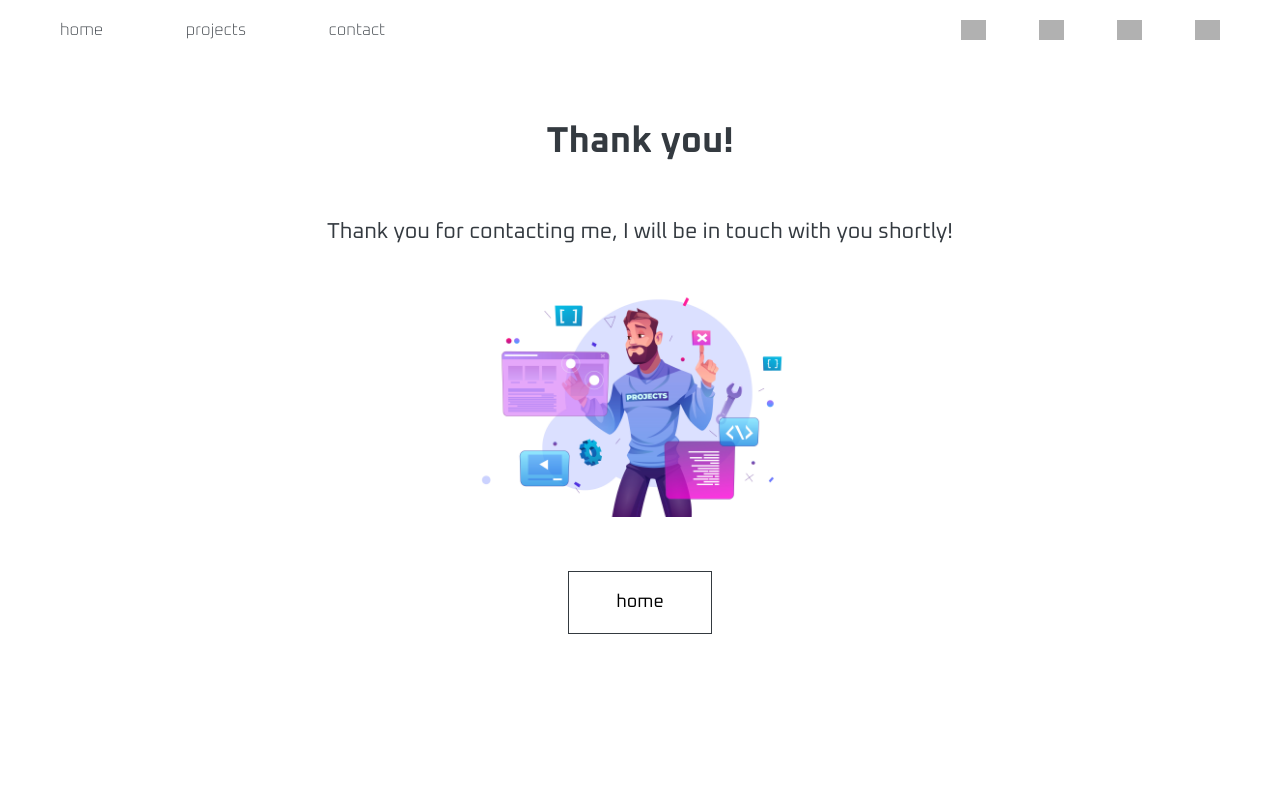
After one commit to nchernys/portfolio, a PHP site: page /success.html in a window 1280 px wide. The commit adds this page. Run offline with PHP 8.4, Linux system fonts and the light colour scheme; grey boxes are pictures that could not be loaded.

Commit message:
contact form update

```diff
--- a/contact.php
+++ b/contact.php
@@ -18,7 +18,7 @@ $txt = "Name: $name\r\nEmail: $email\r\nRequest: $message";
 if (!empty($email)) {
         $success = mail($to, $subject, $message, $headers);
     if ($success) {
-                header("Location: index.html");
+                header("Location: success.html");
         exit();
     } else {
 
--- a/index.html
+++ b/index.html
@@ -430,7 +430,7 @@
 
                         </ul>
 
-            <!--
+
                 <label for="name">Your name:</label><br>
                 <input type="text" name="name" id="name" required> <br>
                 <label for="email">Your email:</label><br>
@@ -438,7 +438,7 @@
                 <label for="message">Your message:</label><br>
                 <textarea name="message" id="message" cols="50" rows="6" required></textarea><br>
                 <button type="submit" class="yellow" id="submit">Submit</button>
-            -->
+
 
             </form>
         </div>
--- a/style_contact.css
+++ b/style_contact.css
@@ -10,7 +10,7 @@
 
 .inner_contact {
   width: 100%;
-  padding: 2em 0;
+  padding: 4em 2em;
   display: flex;
   justify-content: center;
 
@@ -20,7 +20,7 @@
   font-size: 1.5em;
   font-weight: 200;
   margin: 0 0 1.4em 0;
-  text-align: center;
+  text-align: left;
 }
 
 .form {
@@ -32,7 +32,7 @@
 }
 
 label {
-  font-size: 1em;
+  font-size: 1.2em;
   font-weight: 200;
 }
 
@@ -43,6 +43,7 @@ input[type="email"] {
   padding: 10px;
   margin: 0.6em 0;
   box-sizing: border-box;
+  font-family: "Oxanium";
 }
 
 textarea {
@@ -51,6 +52,7 @@ textarea {
   padding: 10px;
   margin: 0.6em 0;
   box-sizing: border-box;
+  font-family: "Oxanium";
 }
 
 .form button {
@@ -105,11 +107,12 @@ textarea {
 .contact-footer {
   width: 100%;
   display: flex;
-  justify-content: center;
+  justify-content: flex-start;
 }
 
 .contact-footer li {
-  margin: 0 1em;
+  padding: 0;
+  margin: 0 3em 2em 0;
 }
 
 .contact-footer li a img {
@@ -119,7 +122,7 @@ textarea {
 @media screen and (min-width: 1000px) {
   .inner_contact {
     height: 100%;
-    padding: 1em 0 3em;
+    padding: 3em 0;
     width: 90%;
     display: flex;
     justify-content: center;
@@ -130,7 +133,7 @@ textarea {
     width: 40%;
     padding: 1em;
     justify-content: center;
-    align-items: center;
+    align-items: flex-start;
   }
 
   label {
@@ -210,7 +213,7 @@ textarea {
   .contact h1 {
     font-size: 1.8em;
     font-weight: 400;
-    margin: 1em;
+    margin: 1em 0;
   }
 
   .contact-footer li a img {
--- /dev/null
+++ b/success.css
@@ -0,0 +1,54 @@
+.success-section {
+    width: 100%;
+    height: auto;
+    display: flex;
+    align-items: center;
+    flex-direction: column;
+    padding: 2em;
+    box-sizing: border-box;
+    font-size: 1.2em;
+}
+
+.success-section p {
+    text-align: center;
+    font-size: 1.2em;
+    line-height: 2;
+    margin: 1em 0;
+}
+
+.success-section img {
+    width: 100%;
+}
+
+.success-section .btn-success {
+    width: 8em;
+    height: 3.5em;
+    font-size: 1.2em;
+    margin: 4em 0;
+}
+
+@media only screen and (min-width: 800px) and (min-height: 1300px) {
+    .success-section img {
+        width: 30%;
+    }
+
+    .success-section .btn-success {
+        width: 8em;
+        height: 3.5em;
+        font-size: 1em;
+        margin: 4em 0;
+    }
+}
+
+@media only screen and (min-width: 1200px) and (min-height: 700px) {
+    .success-section img {
+        width: 30%;
+    }
+
+    .success-section .btn-success {
+        width: 8em;
+        height: 3.5em;
+        font-size: 1em;
+        margin: 3em 0;
+    }
+}
--- /dev/null
+++ b/success.html
@@ -0,0 +1,53 @@
+<!DOCTYPE html>
+<html lang="en">
+<head>
+    <meta charset="UTF-8">
+    <meta name="viewport" content="width=device-width, initial-scale=1.0">
+    <title>Contact me: success!</title>
+
+    <link rel="preconnect" href="https://fonts.googleapis.com">
+    <link rel="preconnect" href="https://fonts.gstatic.com" crossorigin>
+    <link href="https://fonts.googleapis.com/css2?family=Oxanium:wght@200;300;400;500;600;700&display=swap"
+        rel="stylesheet">
+    <link defer rel="stylesheet" href="style_index_nav.css">
+    <link defer rel="stylesheet" href="style_contact.css">
+    <link defer rel="stylesheet" href="style_all_projects.css">
+    <link defer rel="stylesheet" href="success.css">
+
+</head>
+<body>
+    <div class="navigation">
+        <ul class="nav-order nav_list" id="nav_list">
+            <li class="nav"> <a href="#navigation">home</a></li>
+            <li class="nav"><a href="#projects_section">projects</a></li>
+            <li class="nav"><a href="#contact">contact</a></li>
+        </ul>
+        <ul class="nav-order nav_contacts">
+
+            <li class="nav-contact"><a href="mailto:chernysn@gmail.com"><img class="large_screen" src="https://img.icons8.com/ios-filled/100/gmail.png" alt="gmail"/>
+                <img class="small_screen" src="https://img.icons8.com/ios-filled/ffffff/100/gmail.png" alt="gmail"/></a></li>
+
+            <li class="nav-contact"><a href="https://github.com/nchernys"><img class="large_screen"
+                        src="https://img.icons8.com/ios-filled/100/000000/github.png" alt="github"><img
+                        class="small_screen" src="https://img.icons8.com/ios-filled/100/ffffff/github.png"
+                        alt="github"></a></li>
+            <li class="nav-contact"><a href="https://www.linkedin.com/in/natalia-chernysheva-5b286a30b/"><img
+                        class="large_screen" src="https://img.icons8.com/ios-filled/100/000000/linkedin.png"
+                        alt="linkedin" /> <img class="small_screen"
+                        src="https://img.icons8.com/ios-filled/100/ffffff/linkedin.png" alt="linkedin" /> </a></li>
+
+                        <li class="nav-contact"><a href="https://blog.nchernysheva.com">
+                            <img class="large_screen" src="https://img.icons8.com/ios-filled/100/blogger.png" alt="blogger"/>
+                            <img class="small_screen" src="https://img.icons8.com/ios-filled/ffffff/100/blogger.png" alt="blogger"/>
+                        </a></li>
+        </ul>
+    </div>
+
+    <div class="success-section">
+    <h1>Thank you!</h1>
+    <p>Thank you for contacting me, I will be in touch with you shortly!</p>
+  <img src="/images/success.jpg" alt="www.freepik.com/free-vector/web-development-concept-with-programmer-ar_35496093.htm#fromView=search&page=1&position=11&uuid=e79112b7-4f0f-4ad8-bafa-ae22acf207b8 - Image by upklyak on Freepik"></a>
+    <button class="yellow btn-success" onclick="window.location.href='https://www.nchernysheva.com'">home</button>
+</div>
+</body>
+</html>
```
Also changed, not shown: images/success.jpg (added).
